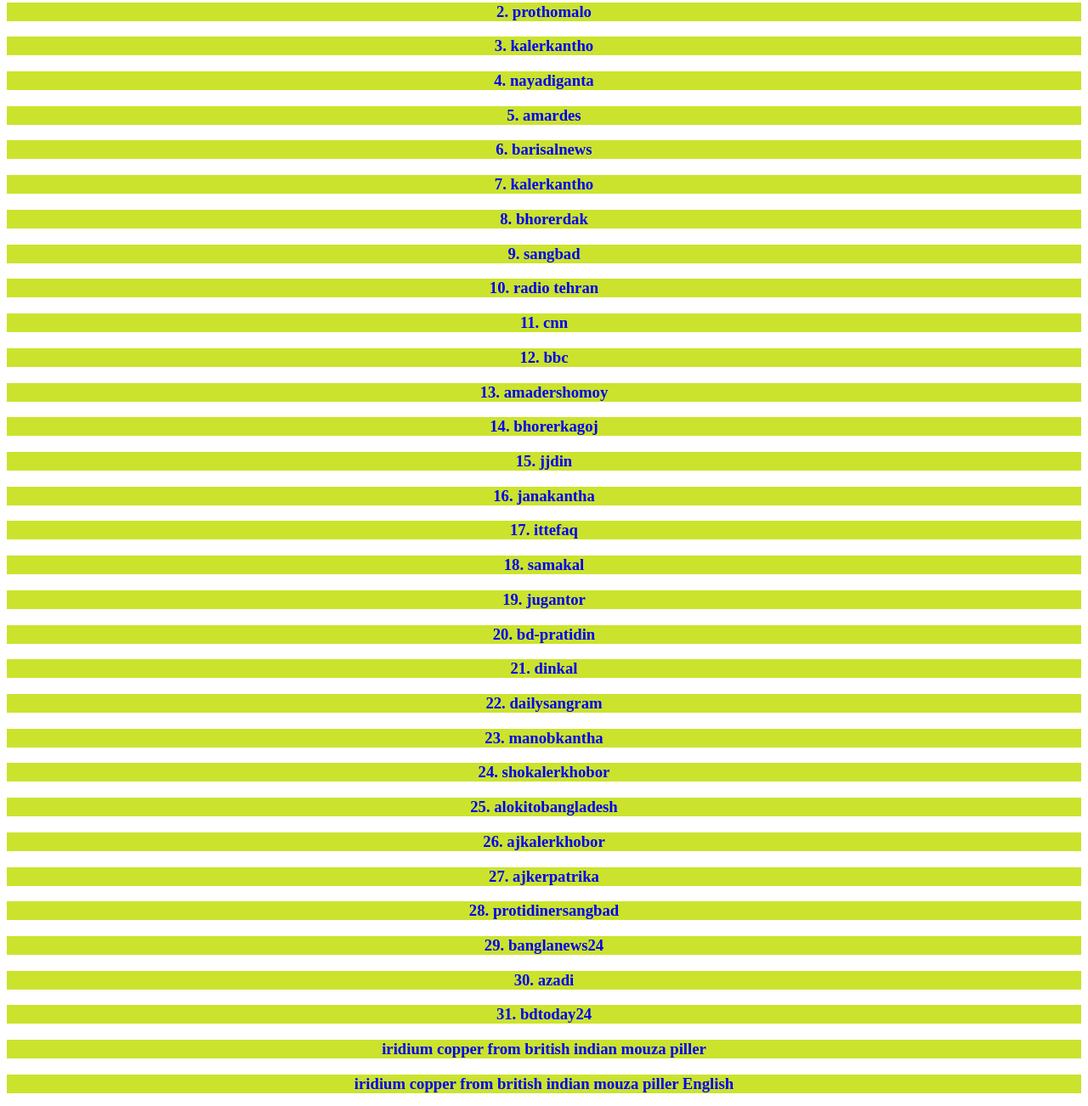
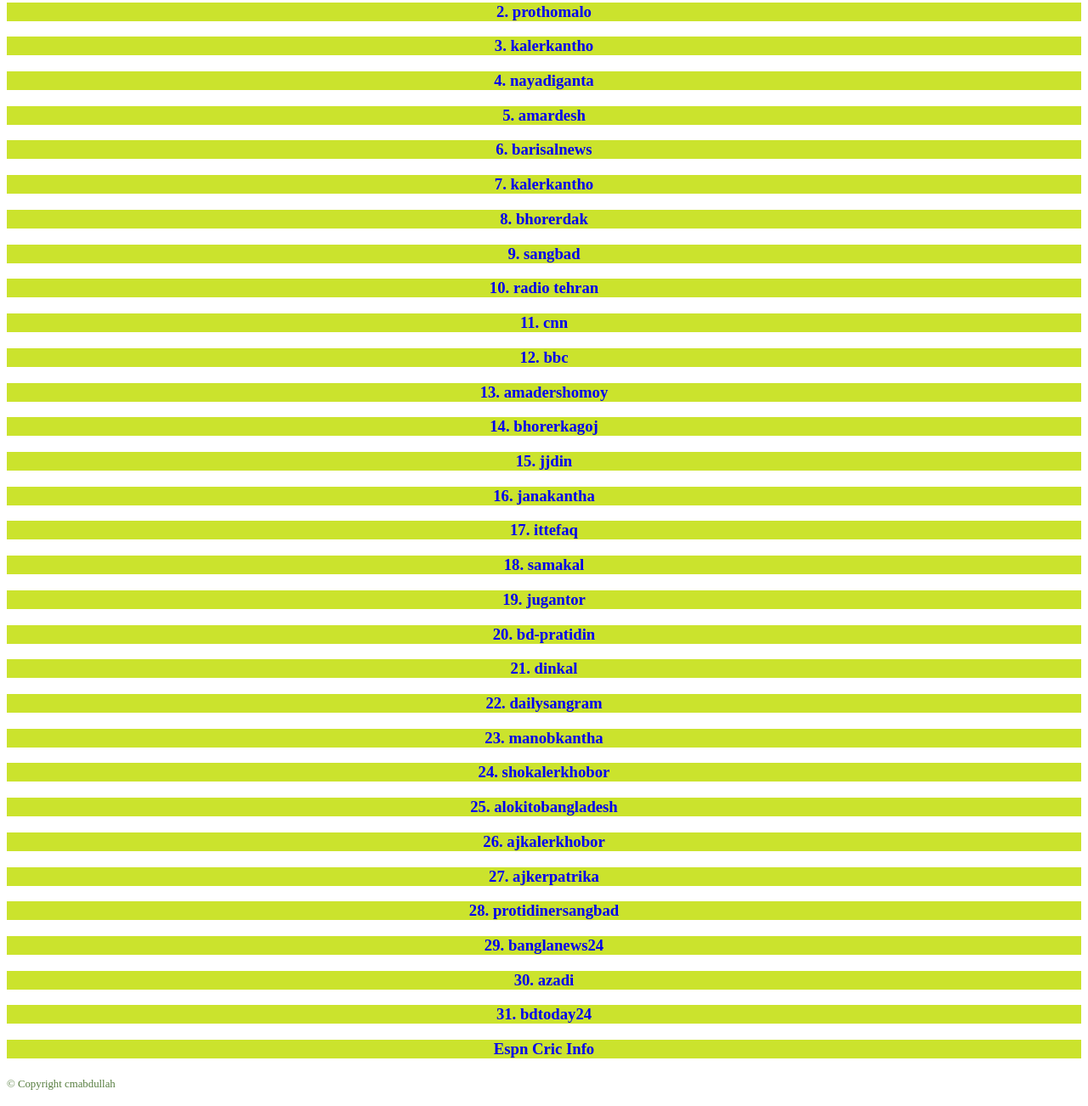
Before and after one commit to cmabdullah/news, a plain HTML site: page index.html in a window 1280 px wide. Shown: the part 118-1420 px from the top of the page at 85% size. Drawn offline with Linux system fonts and the light colour scheme.

Commit message:
espncricinfo link added

```diff
--- a/index.html
+++ b/index.html
@@ -44,7 +44,7 @@ h3 {
 <p><a href="http://www.dailynayadiganta.com/" ><h3>4. nayadiganta</h3></a></p>
 
 
-<p><a href="http://www.amardeshonline.com/" ><h3>5. amardes</h3></a></p>
+<p><a href="http://www.amardeshonline.com/" ><h3>5. amardesh</h3></a></p>
 
 <p><a href="http://www.barisalnews.com/" ><h3>6. barisalnews</h3></a></p>
 
@@ -121,9 +121,7 @@ h3 {
 
 <p><a href="http://bdtoday24.com/" ><h3>31. bdtoday24</h3></a></p>
 
-<p><a href="http://www.bd24live.com/bn/article/107861/index.html " ><h3>iridium copper from british indian mouza piller</h3></a></p>
-
-<p><a href="https://www.alibaba.com/product-detail/iridium-copper-from-british-indian-mouza_126912782.html" ><h3>iridium copper from british indian mouza piller English</h3></a></p>
+<p><a href="http://www.espncricinfo.com/" ><h3>Espn Cric Info</h3></a></p>
 
 
 <section id="address" >
```
